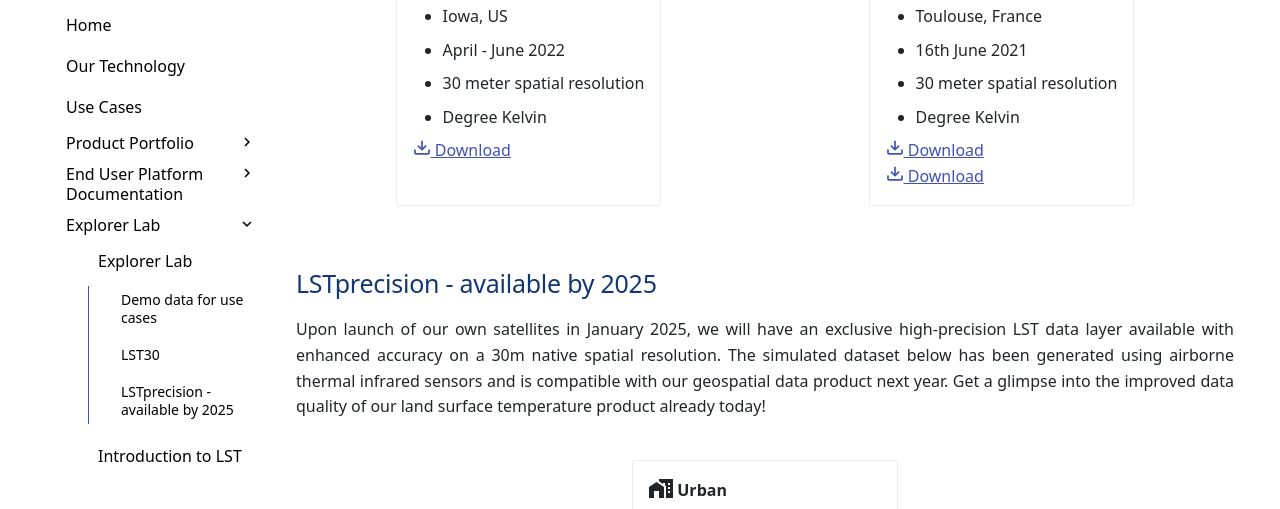
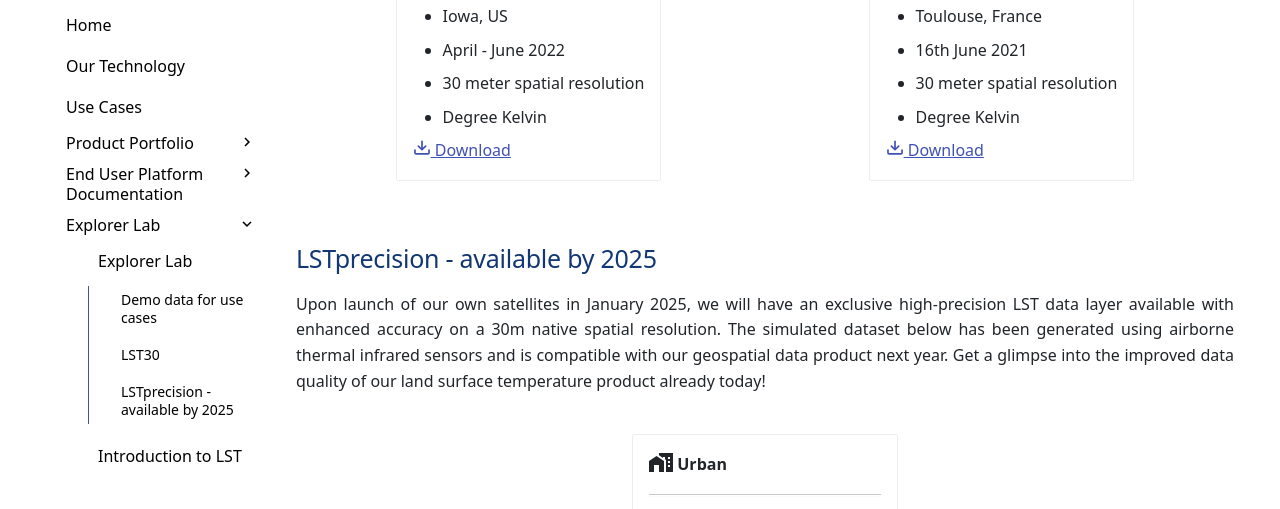
Before and after one commit to constellr/product-lst, an MkDocs documentation site: the page built from docs/demo.md, in a window 1280 px wide and 900 px high, scrolled down 1241 px, cut to the strip 95-604 px from the top of the window. Built offline with MkDocs 1.6.1 and Material for MkDocs 9.7.7, drawn with Linux system fonts in a browser that asks for light colours; the version menu is left out.

Commit message:
solved conflict

```diff
--- a/docs/demo.md
+++ b/docs/demo.md
@@ -60,7 +60,6 @@ Our current offer entails fusioned land surface temperature data layers from a v
     * Degree Kelvin
 
     [:octicons-download-16: Download](https://public-data-213979744349.s3.eu-central-1.amazonaws.com/Explorer-lab/toulouse_LST30.zip)
-    [:octicons-download-16: Download](https://public-data-213979744349.s3.eu-central-1.amazonaws.com/Explorer-lab/toulouse_LST30.zip)
 
 
 </div>
```
